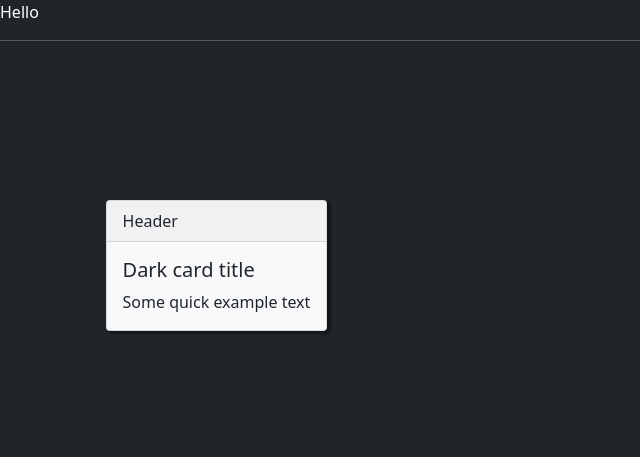
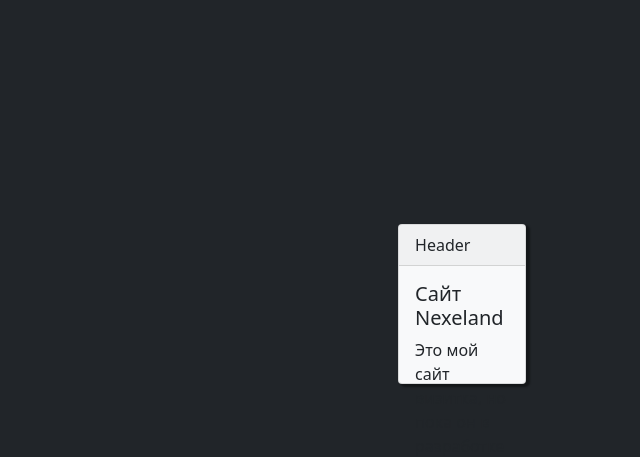
Before and after one commit to NBernkastel/moontiara, a Django app: page /about in a window 1280 px wide. Shown: the top 457 px of the page, without its empty margins (0-640 px from the left). Run offline with Django 4.2, Linux system fonts and the light colour scheme.

Commit message:
screen_save
Signed-off-by: NBernkastel <nexeland@gmail.com>

```diff
--- a/moontiara/tiara/static/scripts/home_script.js
+++ b/moontiara/tiara/static/scripts/home_script.js
@@ -2,25 +2,34 @@
 let mn = document.querySelector(".main")
 let start = Date.now()
 prog.style.visibility = 'hidden'
-let timer = setInterval(function() {
+let timer = setInterval(function () {
 
     let timePassed = Date.now() - start;
     if (timePassed >= 3500) {
         prog.style.visibility = 'hidden'
-        mn.style.opacity = (timePassed-3500) / 10 + '%'
+        mn.style.opacity = (timePassed - 3500) / 10 + '%'
     }
-    if (timePassed >= 7000){
+    if (timePassed >= 7000) {
         clearInterval(timer)
         return
     }
-},20)
-let i = 0
+}, 20)
+let x = 15 +Math.random() * 55
+let y = 15 +Math.random() * 65
+var touchX = false
+var touchY = false
+let Xspeed = 0.05
+let Yspeed = 0.05
 let card = document.querySelector(".card")
-let timer2 = setInterval(function() {
-    if (i > 100){
-        clearInterval(timer2)
-        return
+let timer2 = setInterval(function () {
+    if (x>90 || x < 0){
+        Xspeed *= -1
     }
-    card.style.left = i + '%'
-    i += 0.005
-},1)
+     if (y>80 || y < 0){
+        Yspeed *= -1
+    }
+    x += Xspeed
+    y += Yspeed
+    card.style.left = x + '%'
+    card.style.top = y + '%'
+}, 1)
--- a/moontiara/tiara/static/styles/index_style.css
+++ b/moontiara/tiara/static/styles/index_style.css
@@ -30,8 +30,8 @@
     color: #FFFFFF;
 }
 .card{
+    height: 20%;
     position: absolute;
-    top: 25%;
     box-shadow: 3px 2px 2px 1px rgba(0, 0, 0, 0.4);
 }
 .main{
--- a/moontiara/tiara/templates/tiara/about.html
+++ b/moontiara/tiara/templates/tiara/about.html
@@ -1,4 +1,4 @@
-{%extends 'tiara/base.html'%}
+{%extends 'tiara/index.html' %}
 {% block title  %}
 Страница про меня
 {% endblock %}
--- a/moontiara/tiara/templates/tiara/base.html
+++ /dev/null
@@ -1,30 +0,0 @@
-<!doctype html>
-{% load static %}
-<html lang="ru">
-<head>
-    <meta charset="utf-8">
-    <meta name="viewport" content="width=device-width, initial-scale=1">
-    <link href="https://cdn.jsdelivr.net/npm/bootstrap@5.0.1/dist/css/bootstrap.min.css" rel="stylesheet"
-          integrity="sha384-+0n0xVW2eSR5OomGNYDnhzAbDsOXxcvSN1TPprVMTNDbiYZCxYbOOl7+AMvyTG2x" crossorigin="anonymous">
-    <link href="{% static 'styles/index_style.css' %}" rel="stylesheet">
-    <title>moontiara</title>
-</head>
-<body>
-<header>Hello</header>
-<hr>
-<div class='progress-bar'>
-    <div class='progress' style='max-width: 100%; --time: 3s'></div>
-</div>
-<div class="main">
-    <div class="card bg-light mb-3" style="max-width: 18rem;">
-        <div class="card-header">Header</div>
-        <div class="card-body">
-            <h5 class="card-title">Dark card title</h5>
-            <p class="card-text">Some quick example text</p>
-        </div>
-    </div>
-</div>
-<script type="text/javascript" src="{% static 'scripts/home_script.js' %}"></script>
-</body>
-
-</html>
--- a/moontiara/tiara/templates/tiara/index.html
+++ b/moontiara/tiara/templates/tiara/index.html
@@ -1,8 +1,28 @@
-{%extends 'tiara/base.html'%}
-{% block title  %}
-Moontiara
-{% endblock %}
+<!doctype html>
+{% load static %}
+<html lang="ru">
+<head>
+    <meta charset="utf-8">
+    <meta name="viewport" content="width=device-width, initial-scale=1">
+    <link href="https://cdn.jsdelivr.net/npm/bootstrap@5.0.1/dist/css/bootstrap.min.css" rel="stylesheet"
+          integrity="sha384-+0n0xVW2eSR5OomGNYDnhzAbDsOXxcvSN1TPprVMTNDbiYZCxYbOOl7+AMvyTG2x" crossorigin="anonymous">
+    <link href="{% static 'styles/index_style.css' %}" rel="stylesheet">
+    <title>moontiara</title>
+</head>
+<body>
+<div class='progress-bar'>
+    <div class='progress' style='max-width: 100%; --time: 3s'></div>
+</div>
+<div class="main">
+    <div class="card bg-light mb-3"  id = "tv-screen" style="max-width: 10%; max-height: 20%">
+        <div class="card-header">Header</div>
+        <div class="card-body">
+            <h5 class="card-title">Сайт Nexeland</h5>
+            <p class="card-text">Это мой сайт визитка, но пока он в разработке</p>
+        </div>
+    </div>
+</div>
+<script type="text/javascript" src="{% static 'scripts/home_script.js' %}"></script>
+</body>
 
-
-{% block content  %}
-{% endblock %}
+</html>
--- a/moontiara/tiara/views.py
+++ b/moontiara/tiara/views.py
@@ -10,7 +10,7 @@
 
 
 def index(request):
-    return render(request, 'tiara/base.html')
+    return render(request, 'tiara/index.html')
 
 def about(request):
     return render(request, 'tiara/about.html')
```
